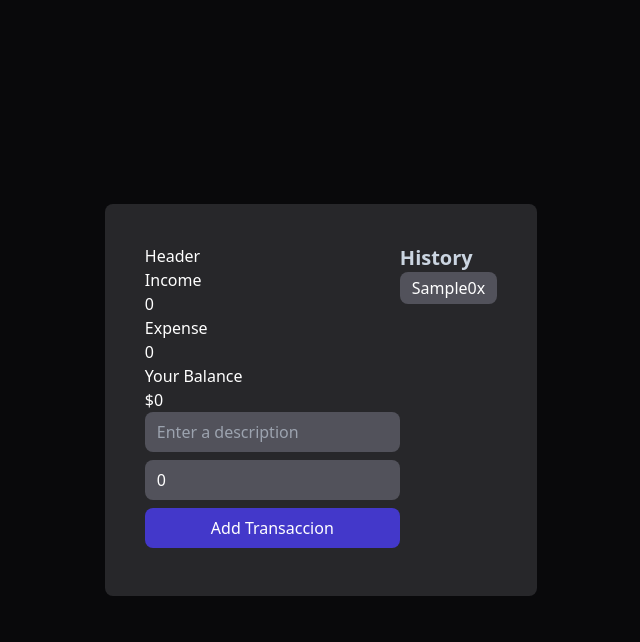
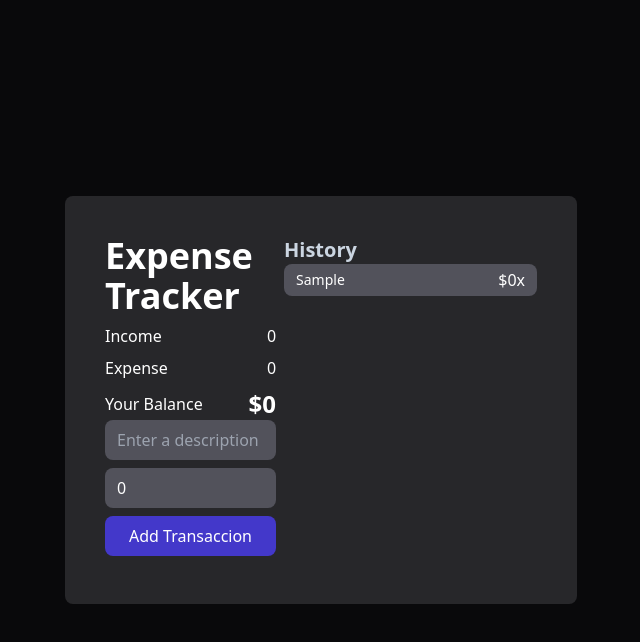
Before and after one commit to agusting19/expense-tracker, a React (Vite) app: page / in a window 1280 px wide. Both pictures are taken after typing "Sample" into the empty fields and a click on the button "Add Transaccion". Shown: the top 642 px of the page, without its empty margins (319-959 px from the left). Built offline with nearby package versions, Linux system fonts and the light colour scheme.

Commit message:
styled components

```diff
--- a/src/App.jsx
+++ b/src/App.jsx
@@ -11,15 +11,17 @@ const App = () => {
   return (
     <GlobalProvider>
       <div className="flex justify-center items-center bg-zinc-950 text-white h-screen">
-        <div className="flex bg-zinc-800 p-10 rounded-lg">
-          <div className="">
+        <div className="container mx-auto w-2/5">
+          <div className="flex gap-x-2 bg-zinc-800 p-10 rounded-lg">
+            <div>
               <Header />
               <IncomeExpenses />
               <Balance />
               <TransactionForm />
             </div>
-          <div>
+            <div className="w-full">
               <TransactionList />
+            </div>
           </div>
         </div>
       </div>
--- a/src/components/Balance.jsx
+++ b/src/components/Balance.jsx
@@ -7,9 +7,9 @@ const Balance = () => {
   const total = amounts.reduce((acc, item) => (acc += item), 0);
 
   return (
-    <div>
+    <div className="flex justify-between items-center">
       <h3>Your Balance</h3>
-      <h1>${total}</h1>
+      <h1 className="text-2xl font-bold">${total}</h1>
     </div>
   );
 };
--- a/src/components/Header.jsx
+++ b/src/components/Header.jsx
@@ -1,5 +1,5 @@
 const Header = () => {
-  return <div>Header</div>;
+  return <h1 className="text-4xl font-bold">Expense Tracker</h1>;
 };
 
 export default Header;
--- a/src/components/IncomeExpenses.jsx
+++ b/src/components/IncomeExpenses.jsx
@@ -15,11 +15,11 @@ const IncomeExpenses = () => {
 
   return (
     <>
-      <div>
+      <div className="flex justify-between my-2">
         <h4>Income</h4>
         <p>{income}</p>
       </div>
-      <div>
+      <div className="flex justify-between my-2">
         <h4>Expense</h4>
         <p>{expense}</p>
       </div>
--- a/src/components/transactions/TransactionItem.jsx
+++ b/src/components/transactions/TransactionItem.jsx
@@ -5,9 +5,11 @@ const TransactionItem = ({ transaction }) => {
 
   return (
     <li className="flex justify-between items-center bg-zinc-600 text-white px-3 py-1 rounded-lg mb-2 w-full">
-      <p>{transaction.description}</p>
-      <span>{transaction.amount}</span>
-      <button onClick={() => deleteTransaction(transaction.id)}>x</button>
+      <p className="text-sm">{transaction.description}</p>
+      <div>
+        <span>${transaction.amount}</span>
+        <button onClick={() => deleteTransaction(transaction.id)}>x</button>
+      </div>
     </li>
   );
 };
```
Lines whose indentation alone changed are shown as unchanged.
